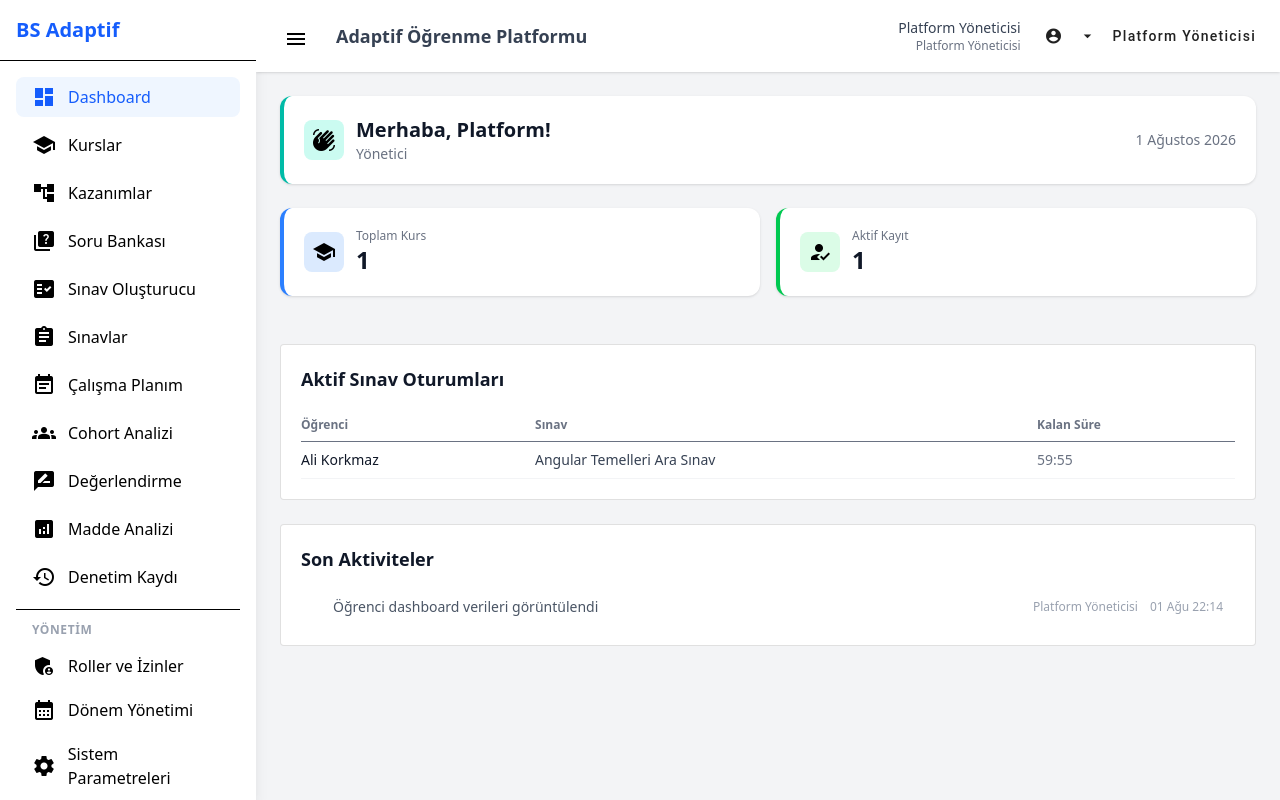
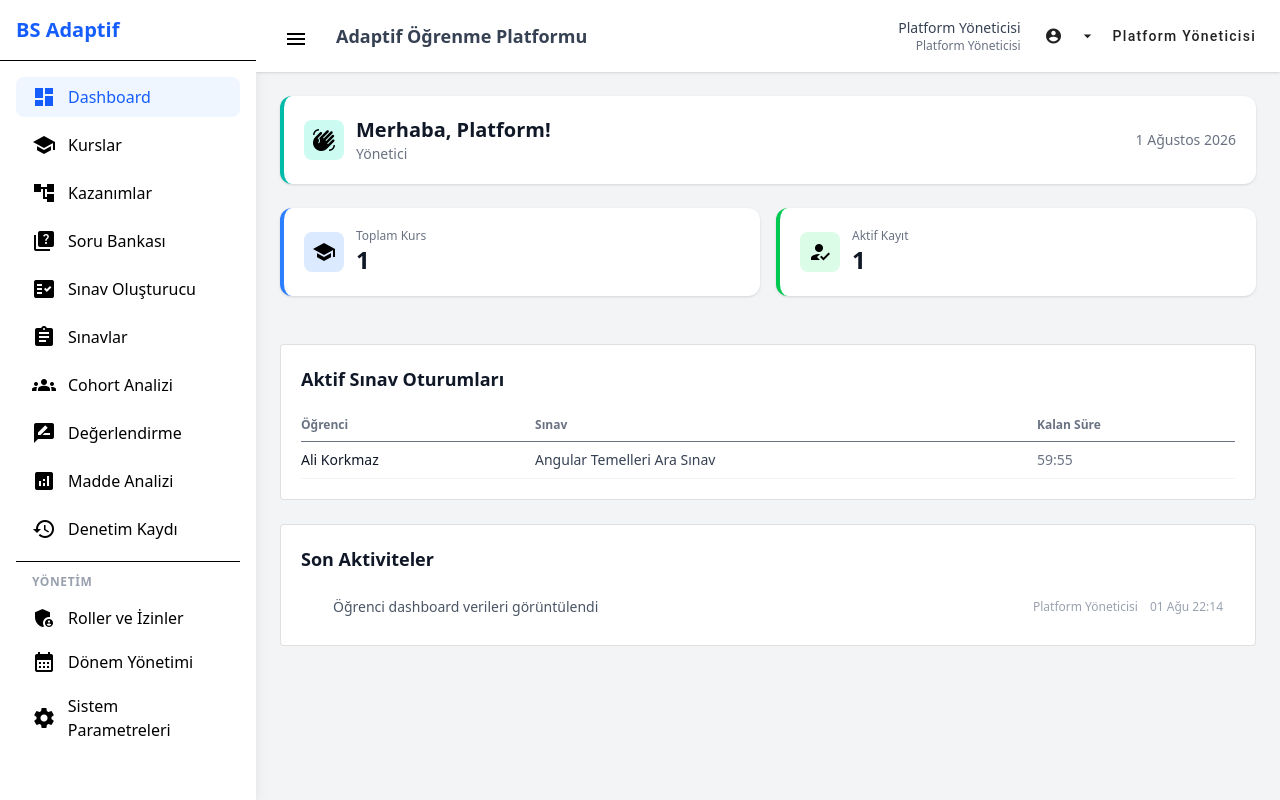
Before and after one commit to ozythings/bs-adaptif, an Angular app: page /learning/dashboard in a window 1280 px wide. Built offline with nearby package versions, Linux system fonts and the light colour scheme.

Commit message:
fix: restrict my-plan link to STUDENT role only

```diff
--- a/src/app/app.html
+++ b/src/app/app.html
@@ -53,7 +53,7 @@
           </a>
         </li>
         }
-        @if (canAccess([UserRole.STUDENT])) {
+        @if (user().role === UserRole.STUDENT) {
           <li>
             <a routerLink="/my-plan" routerLinkActive="bg-blue-50 text-blue-600" class="flex items-center gap-3 px-4 py-2 rounded-lg hover:bg-gray-50 transition-colors" aria-label="Çalışma Planım">
               <mat-icon>event_note</mat-icon>
@@ -188,7 +188,7 @@
               </a>
             </li>
             }
-            @if (canAccess([UserRole.STUDENT])) {
+            @if (user().role === UserRole.STUDENT) {
               <li>
                 <a routerLink="/my-plan" routerLinkActive="bg-blue-50 text-blue-600" class="flex items-center gap-3 px-4 py-2 rounded-lg hover:bg-gray-50" (click)="toggleMenu()" aria-label="Çalışma Planım">
                   <mat-icon>event_note</mat-icon>
```
